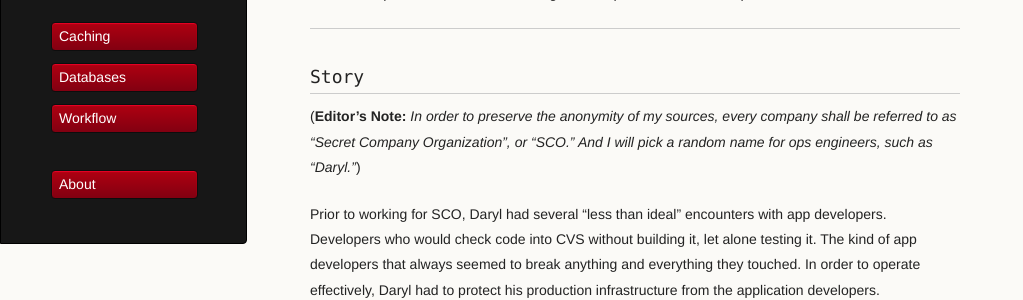
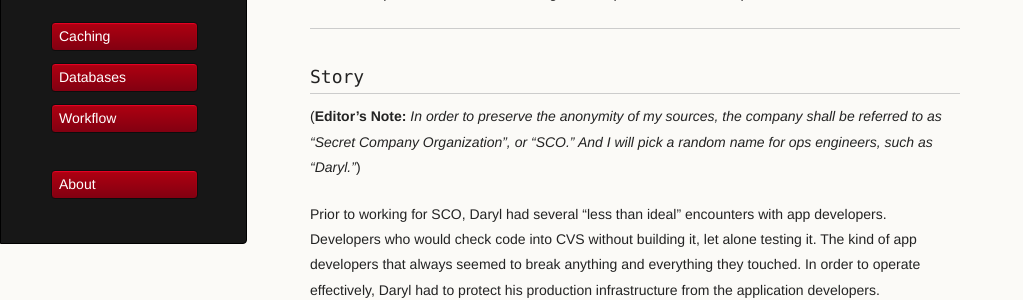
Before and after one commit to rtyler/opsantipatterns, a Jekyll site: the page built from _posts/2012-08-19-tear-down-this-wall.md, in a window 1280 px wide and 900 px high. Shown: the part 203-503 px from the top of the window, without its empty margins (0-1023 px from the left). Built offline with Jekyll 4.4.1, drawn with Linux system fonts in a browser that asks for light colours.

Commit message:
Minor tweaksies

```diff
--- a/_posts/2012-08-19-tear-down-this-wall.md
+++ b/_posts/2012-08-19-tear-down-this-wall.md
@@ -20,9 +20,9 @@ tags:
 ### Story
 
 
-(**Editor's Note:** *In order to preserve the anonymity of my sources, every
-company shall be referred to as "Secret Company Organization", or "SCO."
-And I will pick a random name for ops engineers, such as "Daryl."*)
+(**Editor's Note:** *In order to preserve the anonymity of my sources, the
+company shall be referred to as "Secret Company Organization", or "SCO." And I
+will pick a random name for ops engineers, such as "Daryl."*)
 
 
 Prior to working for SCO, Daryl had several "less than ideal" encounters with
```
Also changed, not shown: _posts/2012-08-26-the-root-of-all-evils.md (+1 -1 lines).
